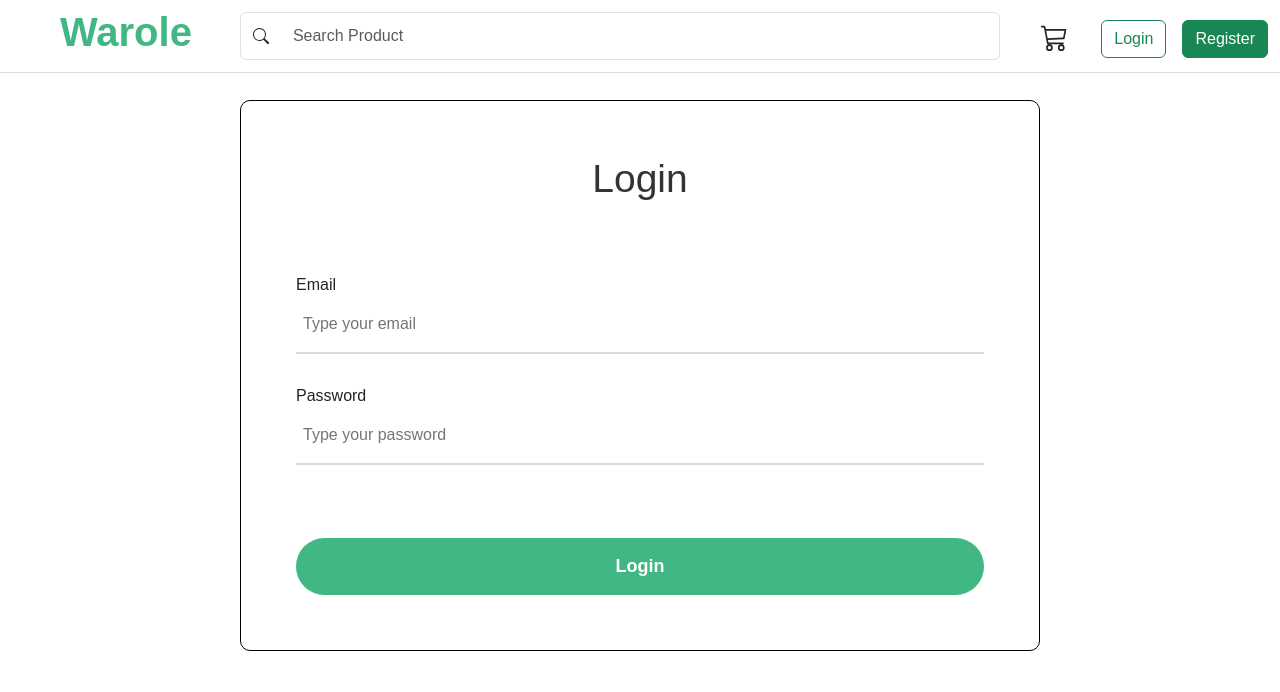
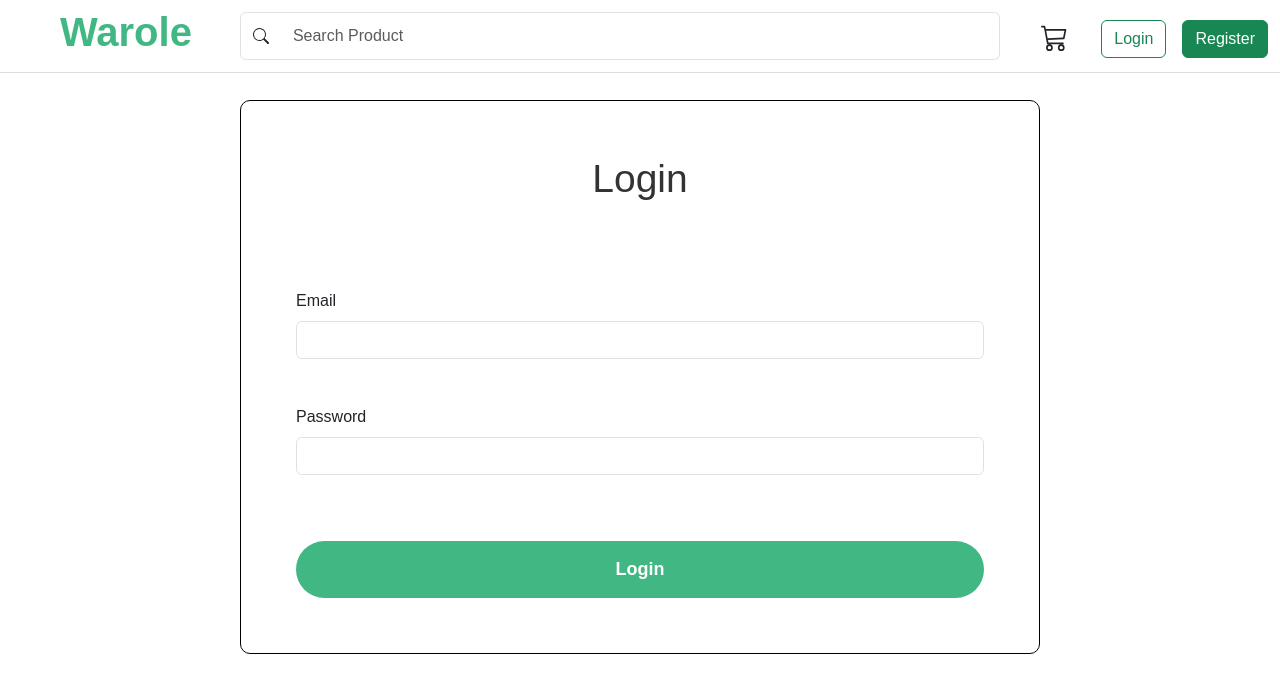
Before and after one commit to rifkyhilman/Warole-client, a Vue app: page /login in a window 1280 px wide. Shown: the top 692 px of the page. Built offline with nearby package versions, Linux system fonts and the light colour scheme.

Commit message:
:construction: Update UI form
update UI form

```diff
--- a/src/views/login/index.vue
+++ b/src/views/login/index.vue
@@ -2,18 +2,19 @@
 <template>
     <div id="page-wrap">
         <div class="from">
-            <form @submit.prevent='handleSubmitLogin'>
-                <span id="form-title">Login</span>
-                <div class="wrap-input">
-                    <label for="email">Email</label>
-                    <input v-model="email" class="input" type="email" placeholder="Type your email" required>
+            <form class="row g-3" @submit.prevent="handleSubmitLogin">
+                <span id="form-title"> Login </span>
+                <div class="col-12">
+                    <label for="inputEmail4" class="form-label">Email</label>
+                    <input v-model="inputEmail" type="email" class="form-control" id="inputEmail4" required>
                 </div>
-                <div class="wrap-input">
-                    <label for="password">Password</label>
-                    <input v-model="password" class="input" type="password" placeholder="Type your password" required>
+                <div class="col-12">
+                    <label for="inputPassword4" class="form-label">Password</label>
+                    <input v-model="inputPassword" type="password" class="form-control" id="inputPassword4" required>
                 </div>
-                <!-- <div id="text-right">Forgot Password?</div> -->
-                <button> Login </button>
+                <div class="col-12">
+                    <button type="submit" class="btn btn-primary">Login</button>
+                </div>
             </form>
         </div>
     </div>
@@ -23,18 +24,17 @@
 export default {
     data() {
         return {
-            email: null,
-            password: null
+            inputEmail: null,
+            inputPassword: null
         }
     },
     methods: {
         async handleSubmitLogin() {
             try {
                 const data = {
-                    email: this.email,
-                    password: this.password
+                    email: this.inputEmail,
+                    password: this.inputPassword
                 }
-
                 const response = await fetch('https://ecoms.zeabur.app/api/v1/auth/login', {
                         method: 'POST',
                         credentials: "include",
```
